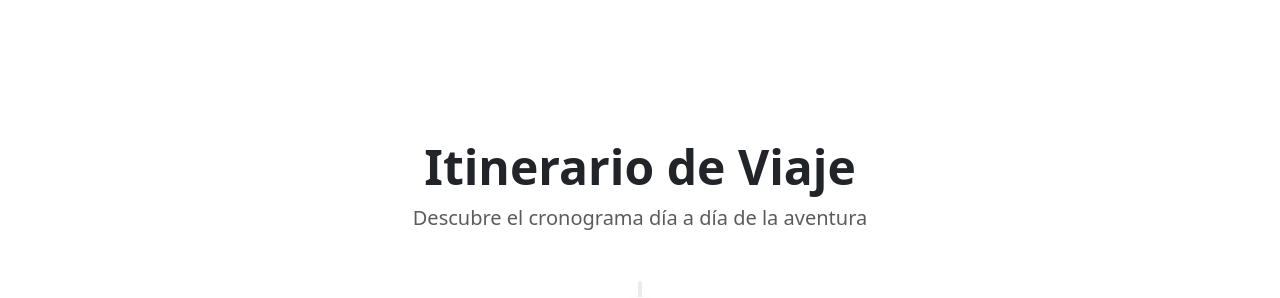
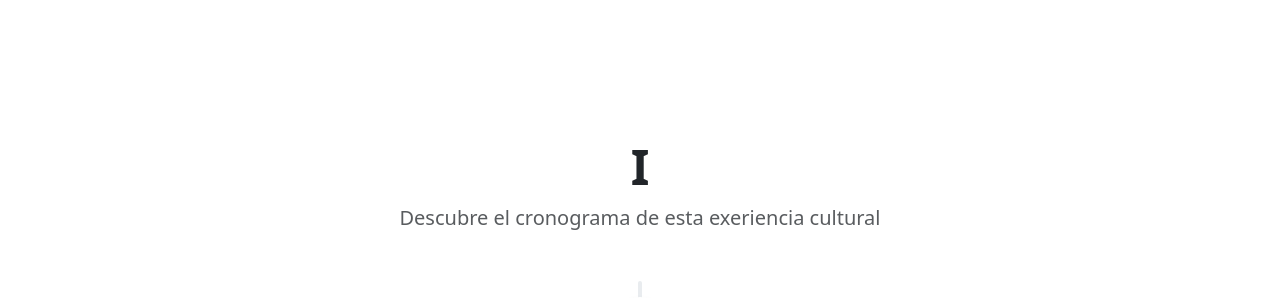
Before and after one commit to valua29/.utu.multiritmo, a plain HTML site: page index.html in a window 1280 px wide. Shown: the part 1340-1638 px from the top of the page. Drawn offline with nearby package versions, Linux system fonts and the light colour scheme; grey boxes are pictures that could not be loaded.

```diff
--- a/index.html
+++ b/index.html
@@ -240,8 +240,8 @@
     <div class="container py-5" id="itinerario">
         <!-- Encabezado -->
         <div class="text-center mb-5">
-            <h1 class="fw-bold display-5">Itinerario de Viaje</h1>
-            <p class="text-muted lead">Descubre el cronograma día a día de la aventura</p>
+            <h1 class="fw-bold display-5"tinerario del festival>I</h1>
+            <p class="text-muted lead">Descubre el cronograma de esta exeriencia cultural </p>
         </div>
 
         <!-- Línea de Tiempo / Itinerario -->
```
